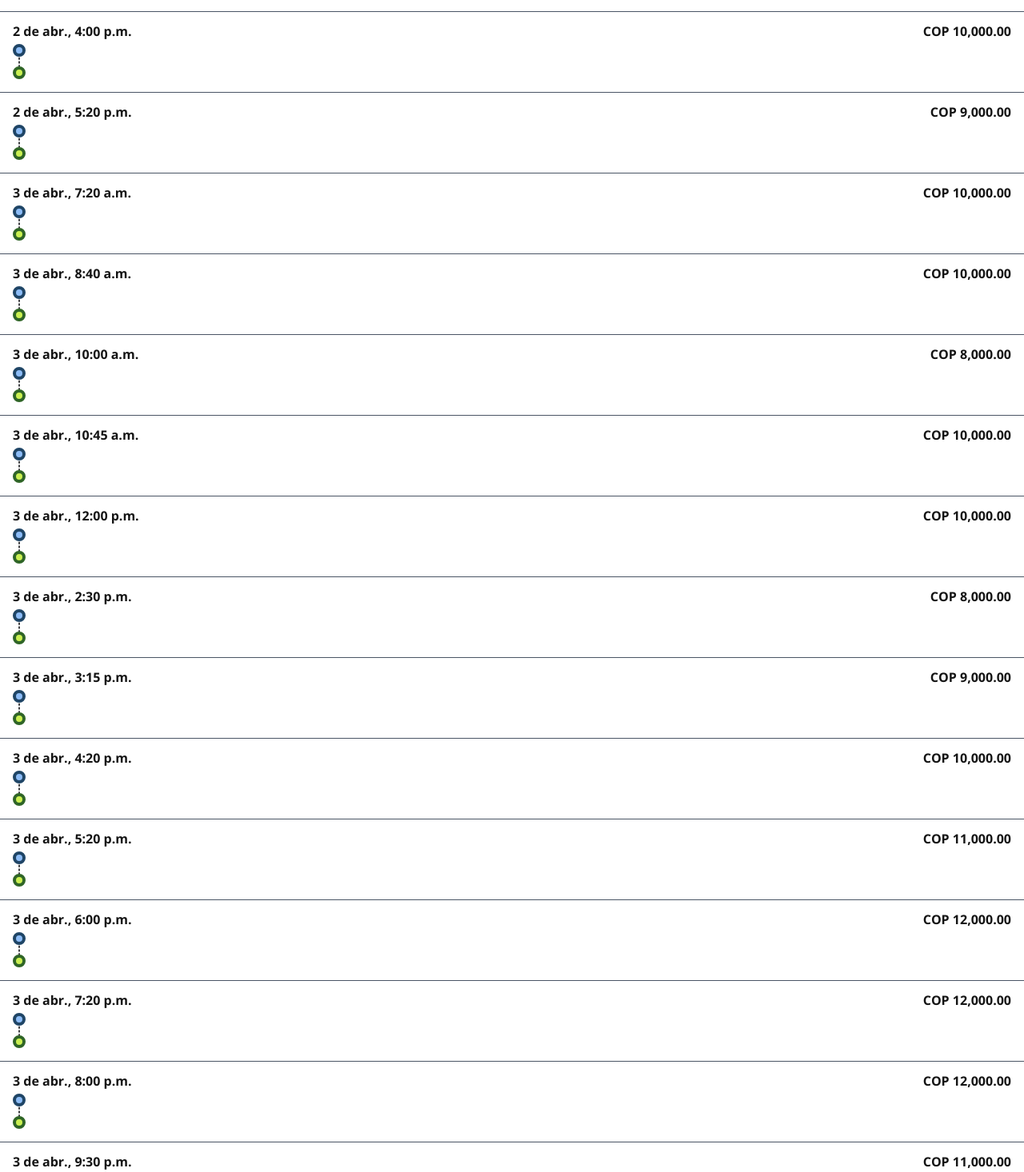
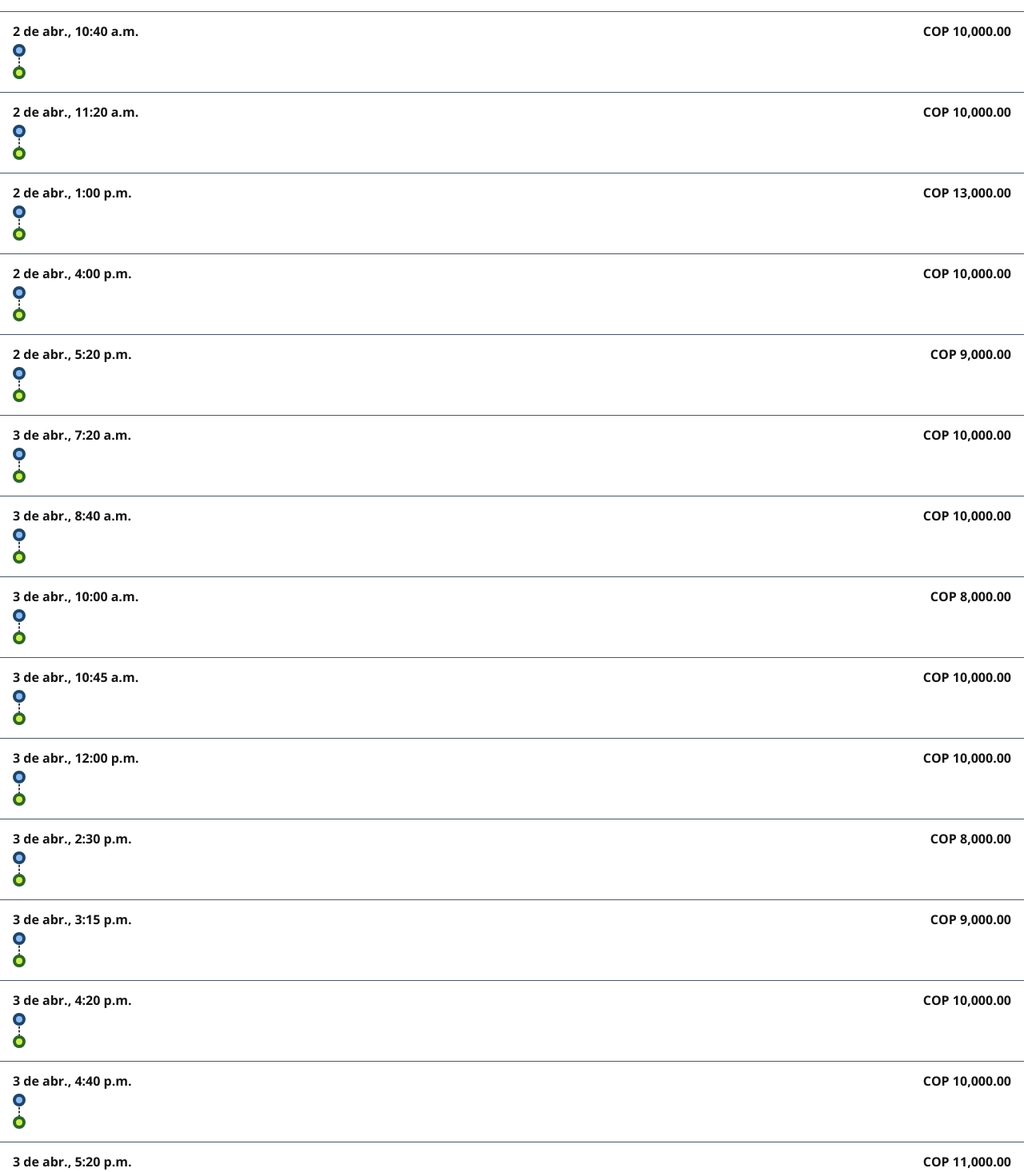
Before and after one commit to KmlPalace2k1/test-mockup, a Next.js app: page / in a window 1280 px wide. Shown: the part 1144-2610 px from the top of the page at 80% size. Built offline with nearby package versions, Linux system fonts and the light colour scheme.

Commit message:
fix: more changes

```diff
--- a/src/data/mockup.ts
+++ b/src/data/mockup.ts
@@ -70,6 +70,27 @@ export const mockData = [
     price: 10000,
   },
   {
+    id: 43,
+    from: "Hotel Stanza Sincelejo",
+    to: "Clínica Salud Social S.A.S.",
+    date: "2 de abr., 9:30 a.m.",
+    price: 10000,
+  },
+  {
+    id: 44,
+    from: "Clínica Salud Social S.A.S.",
+    to: "Clínica La Concepción",
+    date: "2 de abr., 10:40 a.m.",
+    price: 10000,
+  },
+  {
+    id: 45,
+    from: "Clínica La Concepción",
+    to: "Hotel Stanza Sincelejo",
+    date: "2 de abr., 11:20 a.m.",
+    price: 10000,
+  },
+  {
     id: 9,
     from: "Hotel Stanza Sincelejo",
     to: "Cl. 38 #26-14",
@@ -135,15 +156,22 @@ export const mockData = [
   {
     id: 18,
     from: "Clínica Central",
-    to: "Clinica IMAT Oncomedica Auna S.A.S.",
+    to: "Alamedas Centro Comercial",
     date: "3 de abr., 3:15 p.m.",
     price: 9000,
   },
   {
     id: 19,
+    from: "Alamedas Centro Comercial",
+    to: "Clinica IMAT Oncomedica Auna S.A.S.",
+    date: "3 de abr., 4:20 p.m.",
+    price: 10000,
+  },
+  {
+    id: 51,
     from: "Clinica IMAT Oncomedica Auna S.A.S.",
     to: "Clínica Central",
-    date: "3 de abr., 4:20 p.m.",
+    date: "3 de abr., 4:40 p.m.",
     price: 10000,
   },
   {
@@ -178,7 +206,7 @@ export const mockData = [
     id: 24,
     from: "Carrera 74 # 56-36",
     to: "Hotel Ribera Sinu",
-    date: "3 de abr., 9:30 p.m.",
+    date: "3 de abr., 10:30 p.m.",
     price: 11000,
   },
   {
```
